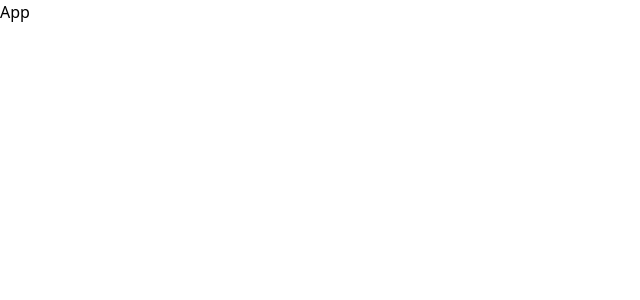
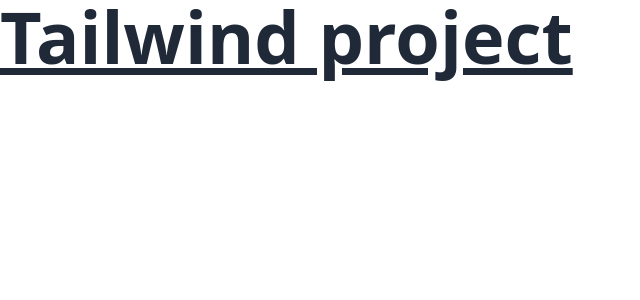
Before and after one commit to saurabh-pandey2730/comfy-store, a React (Vite) app: page / in a window 1280 px wide. Shown: the top 300 px of the page, without its empty margins (0-640 px from the left). Built offline with nearby package versions, Linux system fonts and the light colour scheme.

Commit message:
daisy UI setup completed

```diff
--- a/src/App.jsx
+++ b/src/App.jsx
@@ -1,4 +1,6 @@
 const App = () => {
-  return <div>App</div>;
+  return <div>
+     <h1 className='text-7xl font-bold underline'>Tailwind project</h1>
+  </div>;
 };
 export default App;
--- a/tailwind.config.js
+++ b/tailwind.config.js
@@ -4,5 +4,6 @@
   theme: {
     extend: {},
   },
-  plugins: [],
+    plugins: [require('@tailwindcss/typography'), require('daisyui')],
+
 };
```
Also changed, not shown: package.json (+12 -1 lines), 2 other files (tests, documents, lock files or other folders).
